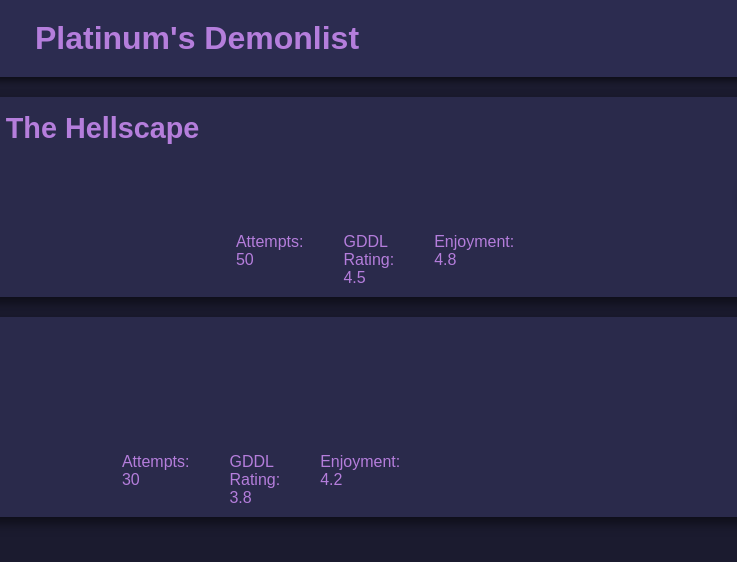
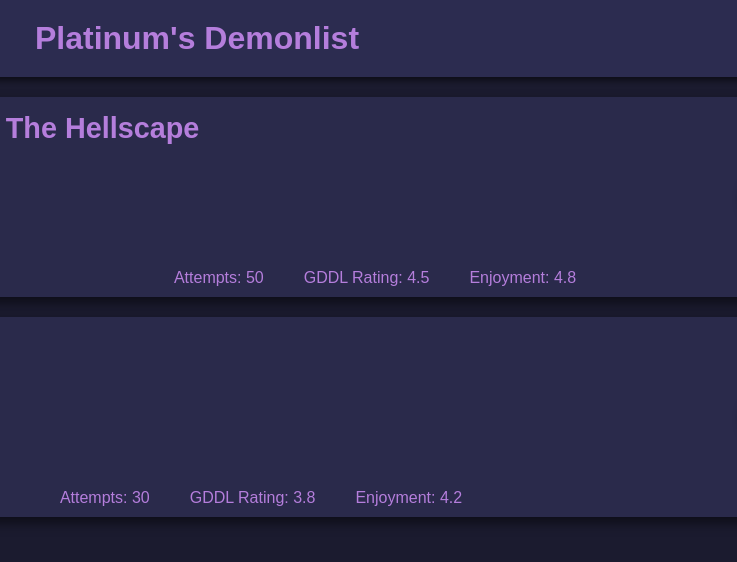
Before and after one commit to nannyflowers/demonlist, a plain HTML site: page index.html in a window 1280 px wide. Shown: the full height of the page, 443-1180 px from the left. Drawn offline with Linux system fonts and the light colour scheme.

Commit message:
Update style.css

```diff
--- a/style.css
+++ b/style.css
@@ -86,23 +86,22 @@ header h1 {
 
 /* Bottom info bar */
 .demon-info-bar {
-    display: flex;
+    display: flex;             /* make items sit in a row */
     justify-content: center;   /* center horizontally */
-    gap: 40px;                 /* space between items */
+    align-items: center;       /* vertically align text */
+    gap: 40px;                 /* space between each item */
     font-size: 1em;
     font-weight: 400;
     color: #b57edc;
 
-    position: absolute;        /* detach from normal flow */
-    bottom: 10px;              /* distance from panel bottom */
-    left: 50%;                 /* start at horizontal center */
-    transform: translateX(-50%); /* true center */
+    position: absolute;        /* keep at bottom of card */
+    bottom: 10px;
+    left: 50%;
+    transform: translateX(-50%);
 }
 
-
-
 .demon-info-bar div {
-    flex: 0;     /* each element takes only as much space as needed */
+    flex: 0 0 auto;     /* each element takes only as much space as needed */
 }
 
 /* Demon face image */
```
